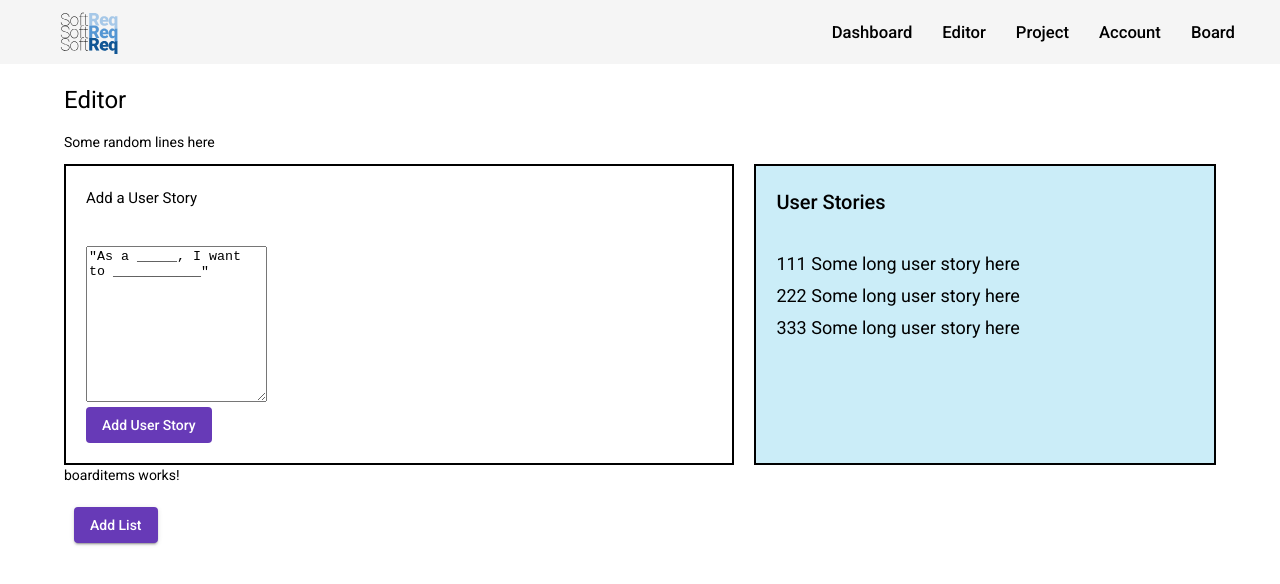
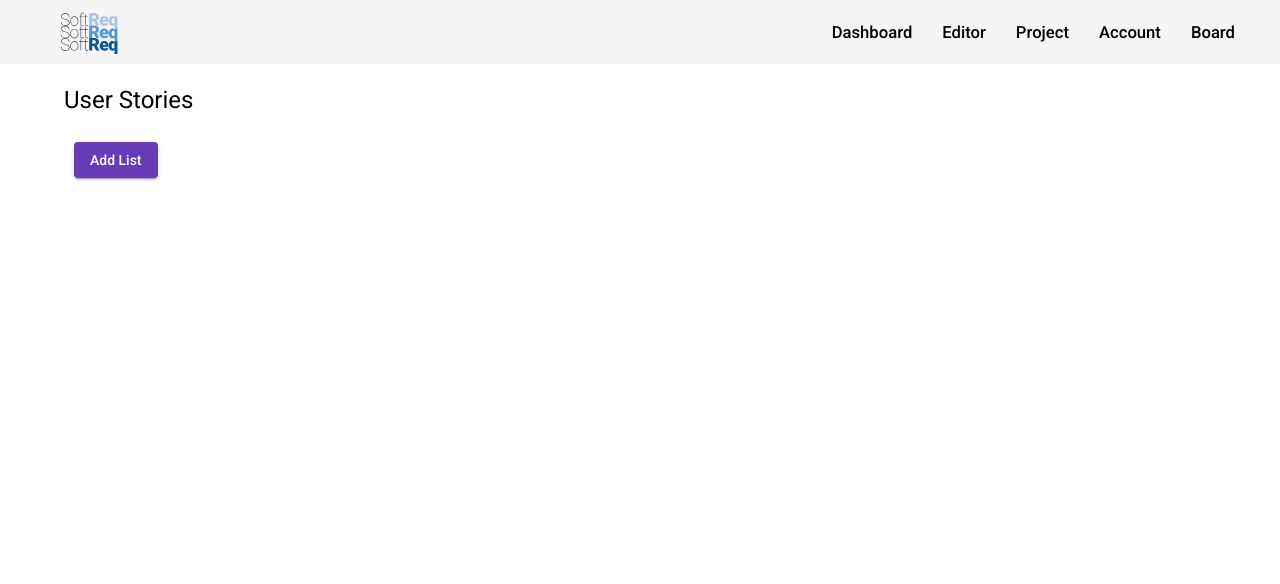
Before and after one commit to muhidabid/SoftReq, an Angular app in the folder 0. DEVELOPMENT/client-angular/: page /editor in a window 1280 px wide. Shown: the top 584 px of the page. Built offline with nearby package versions, Linux system fonts and the light colour scheme.

Commit message:
tiny fixes

```diff
--- a/0. DEVELOPMENT/client-angular/src/app/project/editor/boarditems/boarditems.component.html
+++ b/0. DEVELOPMENT/client-angular/src/app/project/editor/boarditems/boarditems.component.html
@@ -1,4 +1,3 @@
-<p>boarditems works!</p>
 <button (click)="addList()" mat-raised-button color="primary">Add List</button>
 <div class="list-container" cdkDropListGroup>
     <app-listitems *ngFor="let list of lists"></app-listitems>
--- a/0. DEVELOPMENT/client-angular/src/app/project/editor/boarditems/boarditems.component.ts
+++ b/0. DEVELOPMENT/client-angular/src/app/project/editor/boarditems/boarditems.component.ts
@@ -18,6 +18,6 @@ export class BoarditemsComponent implements OnInit {
   addList() {
     var newList = new ListitemsComponent();
     this.lists.push(newList);
+
   }
-
 }
--- a/0. DEVELOPMENT/client-angular/src/app/project/editor/editor.component.html
+++ b/0. DEVELOPMENT/client-angular/src/app/project/editor/editor.component.html
@@ -22,13 +22,10 @@
 <app-toolbar></app-toolbar>
 
 <div class="main">
-  <h1>Editor</h1>
-  <p>Some random lines here</p>
+  <h1>User Stories</h1>
 
   <div class="main-wrapper">
 
-      <div class="left-sidebar">
-          <h4>Add a User Story</h4>
 
           <!-- <form novalidate (ngSubmit)="addUserStory()"> -->
             <!-- <p class="form-title">Role</p>
@@ -51,21 +48,21 @@
             <button mat-stroked-button class="add-workspace-button" type="submit">Add User Story</button>
           </form> -->
 
+          <app-boarditems></app-boarditems>
 
+
+
+          <!-- <textarea spellcheck="true" rows="10" name="userstoryReq" [(ngModel)]="enteredReq" #req></textarea>
 
           <br>
 
-          <textarea spellcheck="true" rows="10" name="userstoryReq" [(ngModel)]="enteredReq" #req></textarea>
-
-          <br>
-
-          <button mat-flat-button color="primary" (click)="addUserStoryToPage(req)">Add User Story</button>
+          <button mat-flat-button color="primary" (click)="addUserStoryToPage(req)">Add User Story</button> -->
 
       </div>
 
       <!-- <div class="main-content"> -->
 
-      <div class="project-view">
+      <!-- <div class="project-view">
           <h2>User Stories</h2>
           <br>
           <div class="userstories">
@@ -77,12 +74,7 @@
 
           </div>
 
-      </div>
+      </div> -->
 
       <!-- </div> -->
   </div>
-
-  <app-boarditems></app-boarditems>
-
-
-</div>
--- a/0. DEVELOPMENT/client-angular/src/app/project/editor/listitems/listitems.component.html
+++ b/0. DEVELOPMENT/client-angular/src/app/project/editor/listitems/listitems.component.html
@@ -1,4 +1,4 @@
-<p>listitems works!</p>
+
 <!-- <div cdkDropList [cdkDropListData]="items" (cdkDropListDropped)="drop($event)">
     <div *ngFor="let item of items" cdkDrag>{{item}}</div>
 </div>
@@ -7,6 +7,7 @@
 </form> -->
 
 <div class="container">
+
     <div class="list" cdkDropList [cdkDropListData]="items" (cdkDropListDropped)="drop($event)">
         <mat-card class="list-item" *ngFor="let item of items" cdkDrag>
             <mat-card-content>
--- a/0. DEVELOPMENT/client-angular/src/app/project/editor/listitems/listitems.component.ts
+++ b/0. DEVELOPMENT/client-angular/src/app/project/editor/listitems/listitems.component.ts
@@ -10,6 +10,7 @@ import { NgForm } from '@angular/forms';
 export class ListitemsComponent implements OnInit {
 
   items: string[] = [];
+  title: string[] = [];
 
   constructor() { }
 
@@ -36,4 +37,5 @@ export class ListitemsComponent implements OnInit {
     newItemForm.reset();
   }
 
+
 }
```
